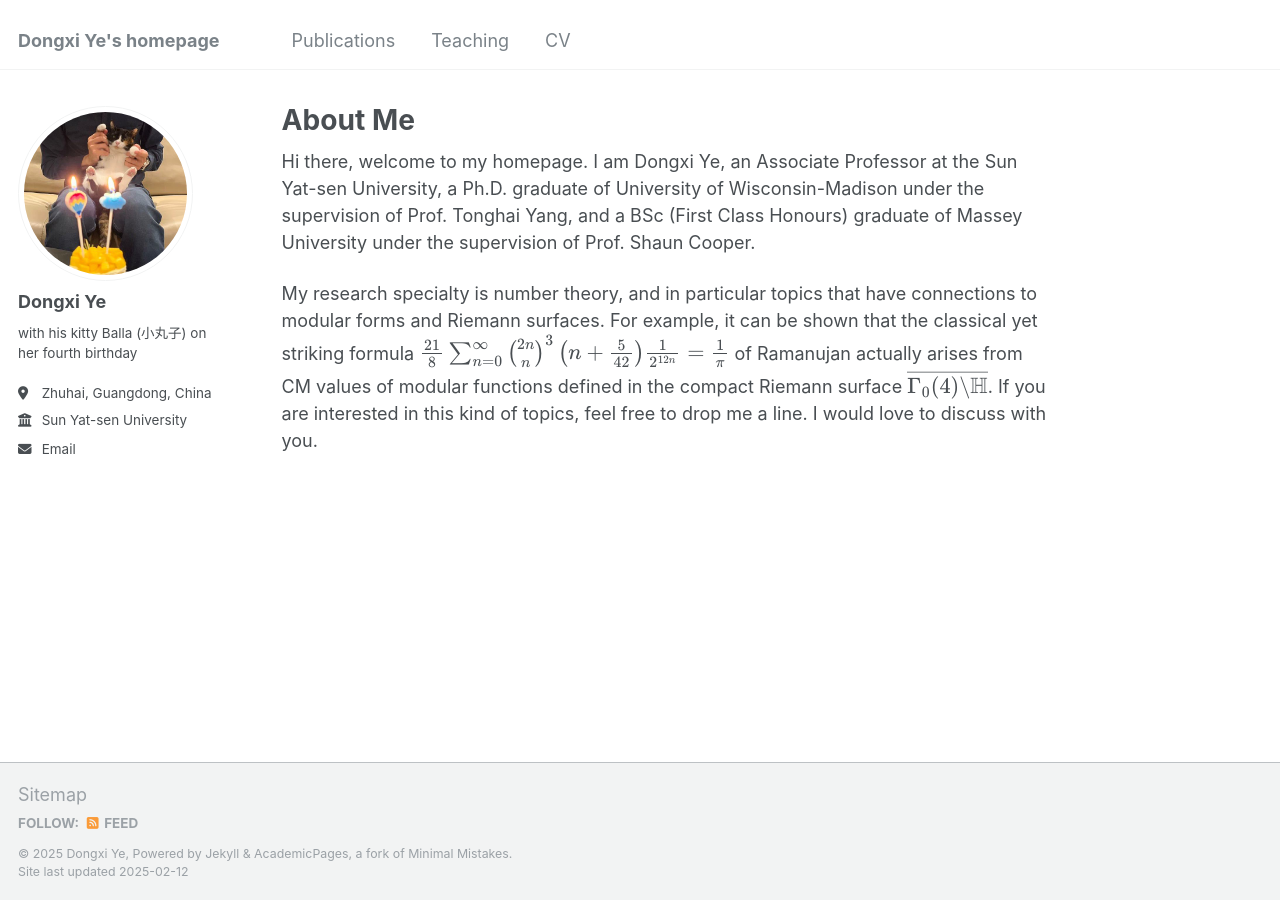
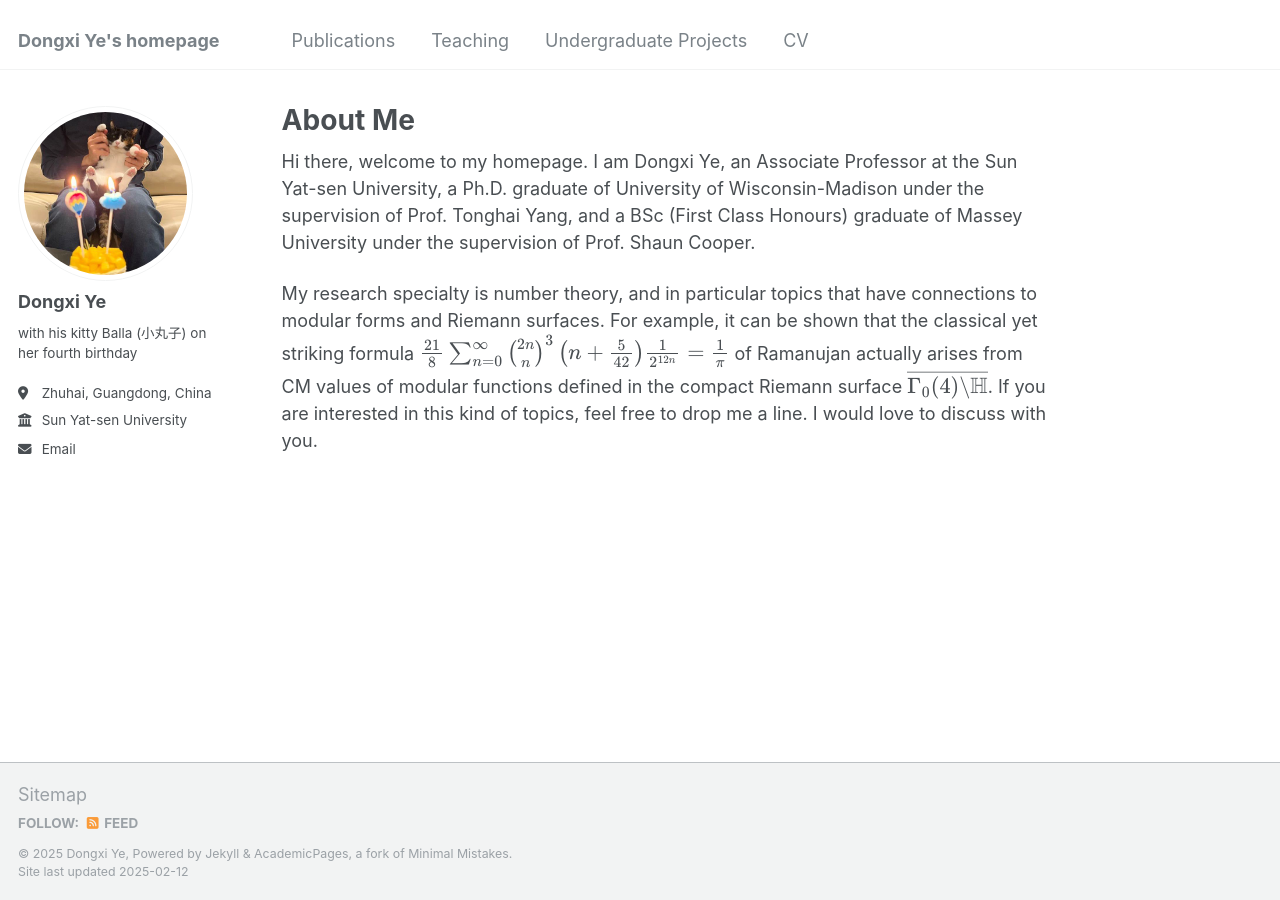
Before and after one commit to Dongxi-Ye/homepage, a Jekyll site: the page built from _pages/about.md, in a window 1280 px wide. Built offline with Jekyll 4.4.1, drawn with Linux system fonts in a browser that asks for light colours.

Commit message:
Update navigation.yml

```diff
--- a/_data/navigation.yml
+++ b/_data/navigation.yml
@@ -11,5 +11,8 @@ main:
   - title: "Teaching"
     url: /teaching/
 
+  - title: "Undergraduate Projects"
+    url: /posts/
+
   - title: "CV"
     url: /cv/
```
